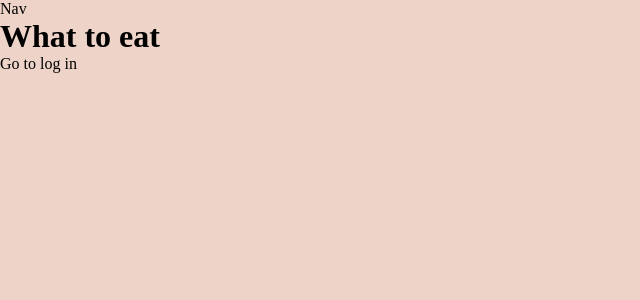
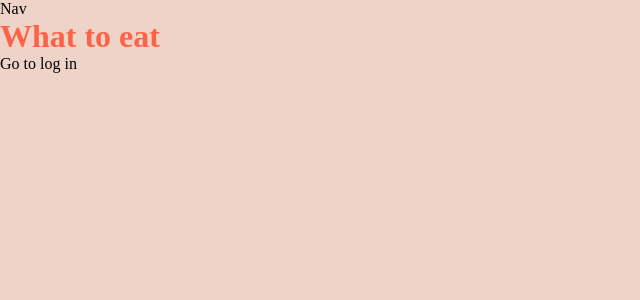
Before and after one commit to AgnesAhlman/what-to-eat, a Next.js app: page / in a window 1280 px wide. Shown: the top 300 px of the page, without its empty margins (0-640 px from the left). Built offline with nearby package versions, Linux system fonts and the light colour scheme.

Commit message:
testing commits and push to github

```diff
--- /dev/null
+++ b/src/app/page.module.css
@@ -0,0 +1,3 @@
+.title {
+  color: tomato;
+}
--- a/src/app/page.tsx
+++ b/src/app/page.tsx
@@ -1,9 +1,10 @@
 import Link from "next/link";
+import styles from "./page.module.css";
 
 export default function Home() {
   return (
     <>
-      <h1>What to eat</h1>
+      <h1 className={styles.title}>What to eat</h1>
 
       <Link href="/login"> Go to log in </Link>
     </>
```
